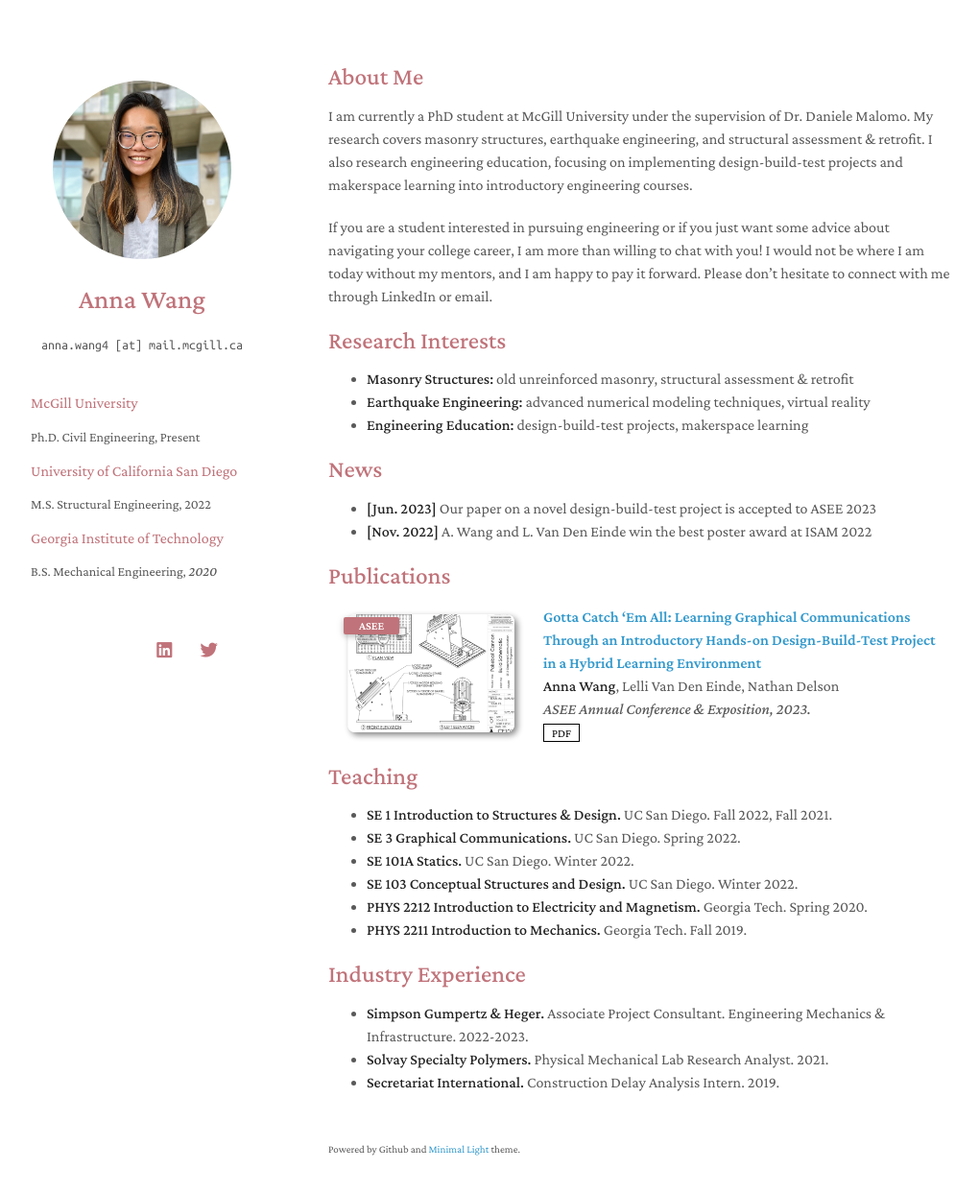
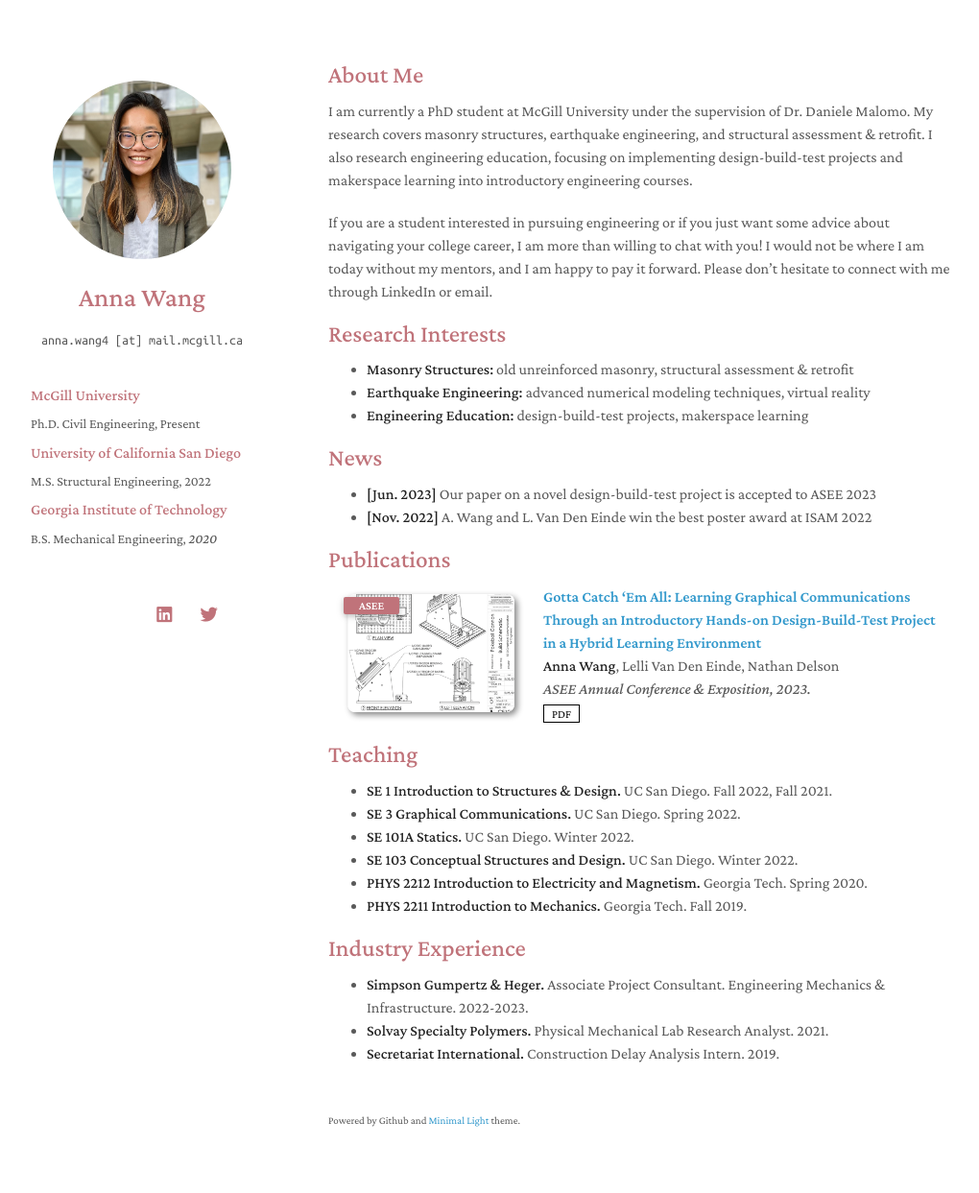
Before and after one commit to anna-h-wang/annawang, a Jekyll site: the page built from index.md, in a window 1280 px wide and 1278 px high. Shown: the top 1243 px of the window at 96% size, without its empty margins (128-1148 px from the left). Built offline with Jekyll 4.4.1, drawn with Linux system fonts in a browser that asks for light colours; nearby versions of some CDN libraries; a style sheet for code colours, icons or effects is not loaded; our own code applies the rules of GitHub Pages for plain Markdown files.

Commit message:
Update minimal-light-no-dark-mode.scss

```diff
--- a/_sass/minimal-light-no-dark-mode.scss
+++ b/_sass/minimal-light-no-dark-mode.scss
@@ -195,7 +195,7 @@
     }
 
 h3, h5, h6 {
-  font-weight: 400;
+  font-weight: 500;
   color:#C0737A;
   //margin:0 0 20px;
 }
@@ -223,8 +223,12 @@
   margin:0 0 20px;
 }
 
-h1, h2, h3, h4 {
-  line-height:1.1;
+h1, h2 {
+  line-height:.9;
+}
+
+h3, h4 {
+  line-height:.75;
 }
 
 h1 {
```
